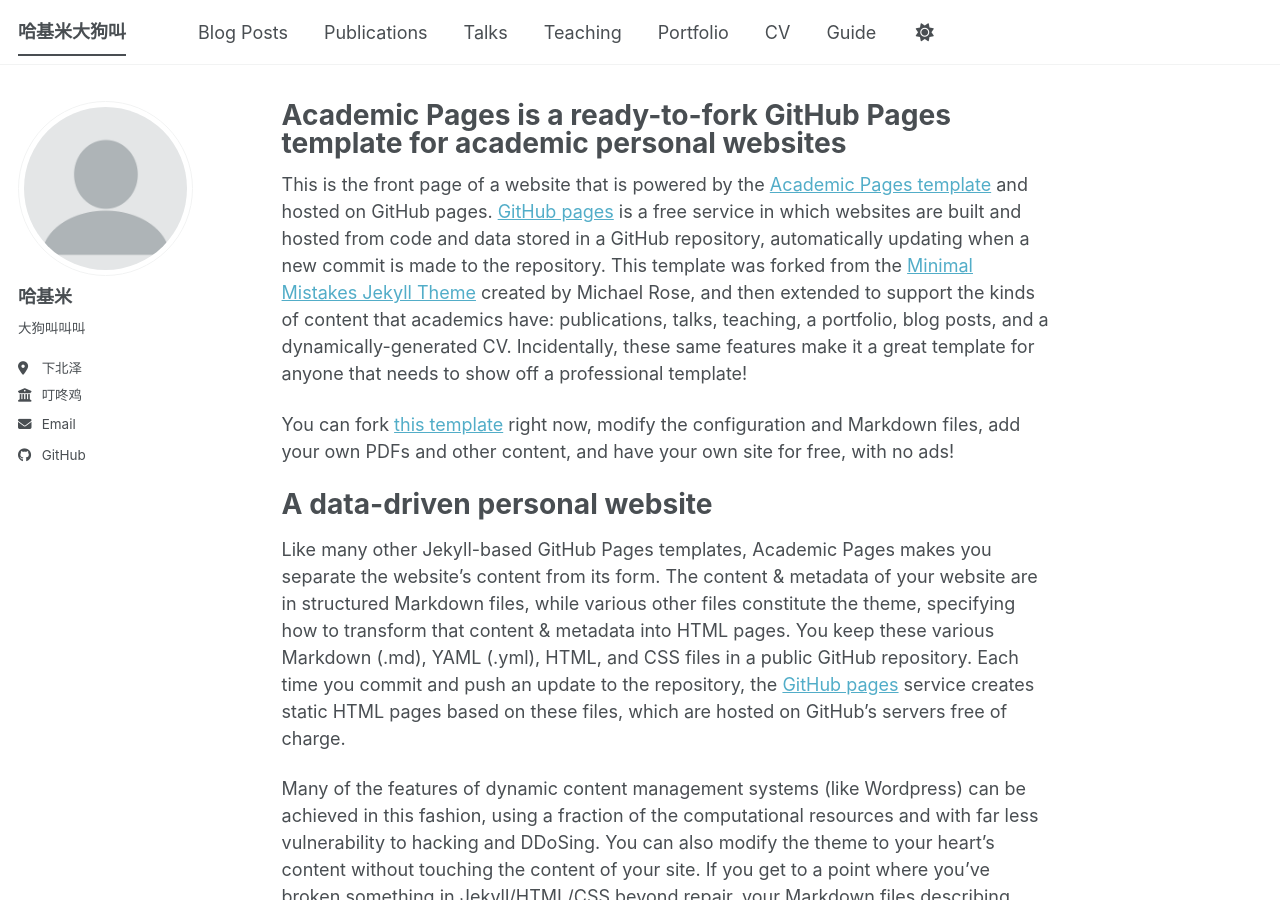
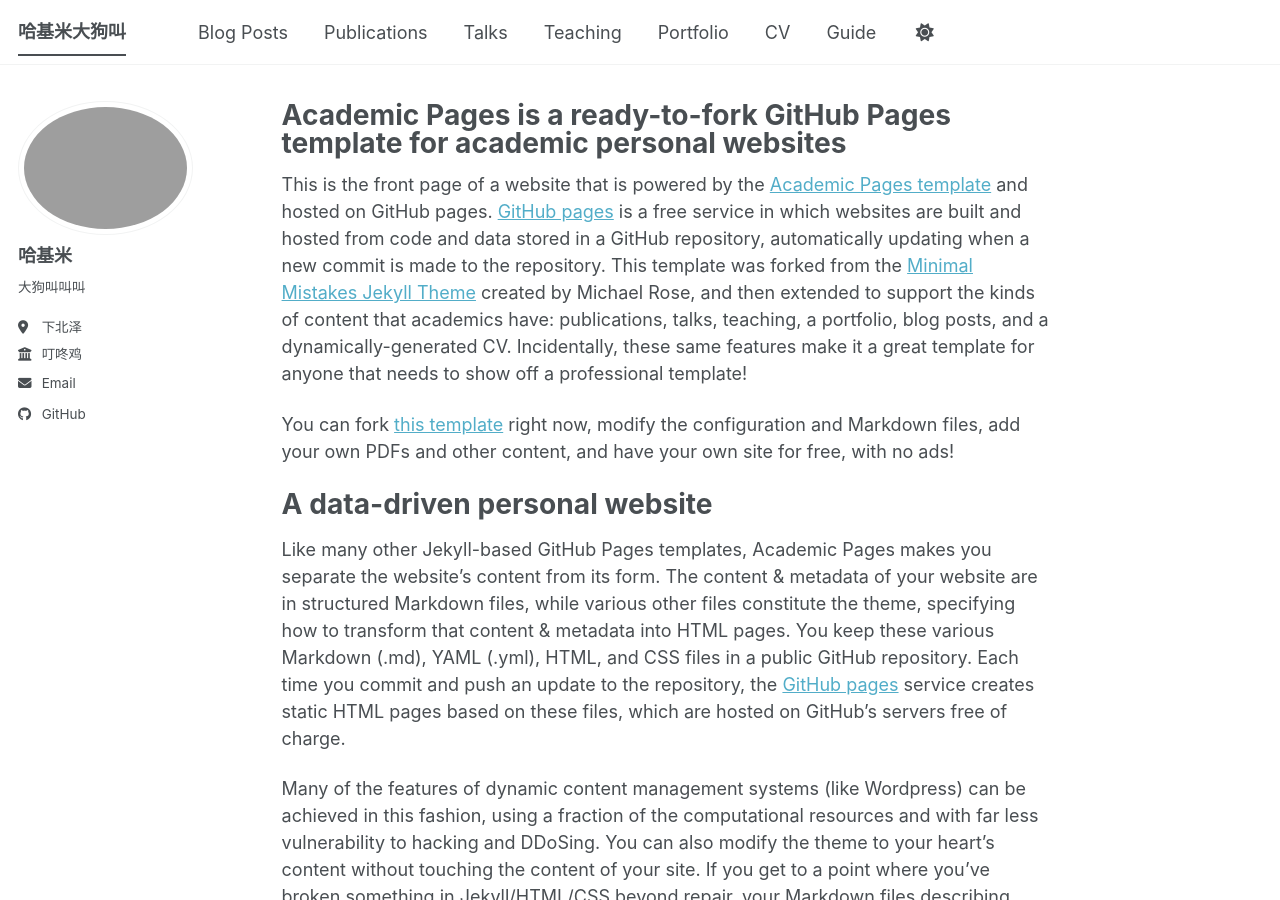
Before and after one commit to zyd114/zyd114.github.io, a Jekyll site: the page built from _pages/about.md, in a window 1280 px wide and 900 px high. Built offline with Jekyll 4.4.1, drawn with Linux system fonts in a browser that asks for light colours; a script bundle is joined from its source files by our own code; library files that are not in the unit come from our copies.

Commit message:
update avatar

```diff
--- a/_config.yml
+++ b/_config.yml
@@ -23,7 +23,7 @@
 #               Additional customization can be done by editing /_includes/author-profile.html
 author:
   # Biographic information
-  avatar           : "profile.png"
+  avatar           : "hajimi.gif"
   name             : "哈基米"
   pronouns         : # example: "she/her"
   bio              : "大狗叫叫叫"
```
Also changed, not shown: 1 other file.
